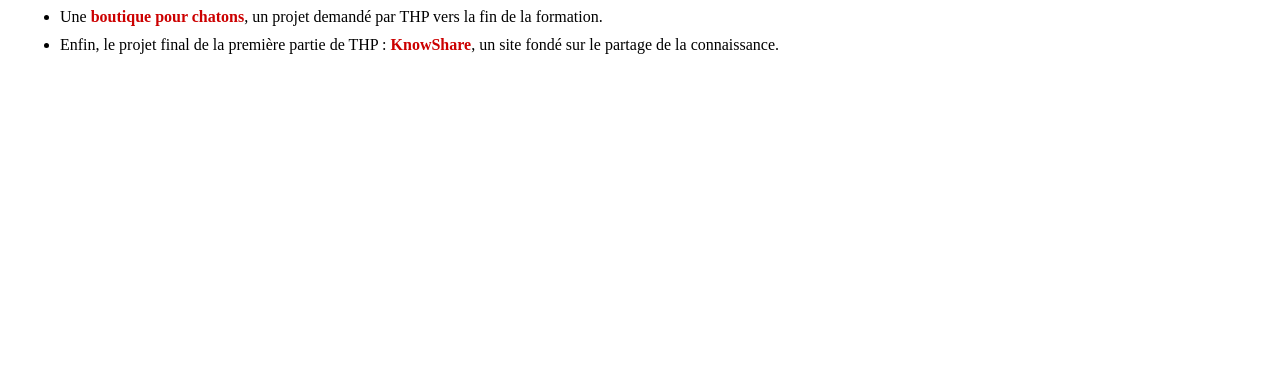
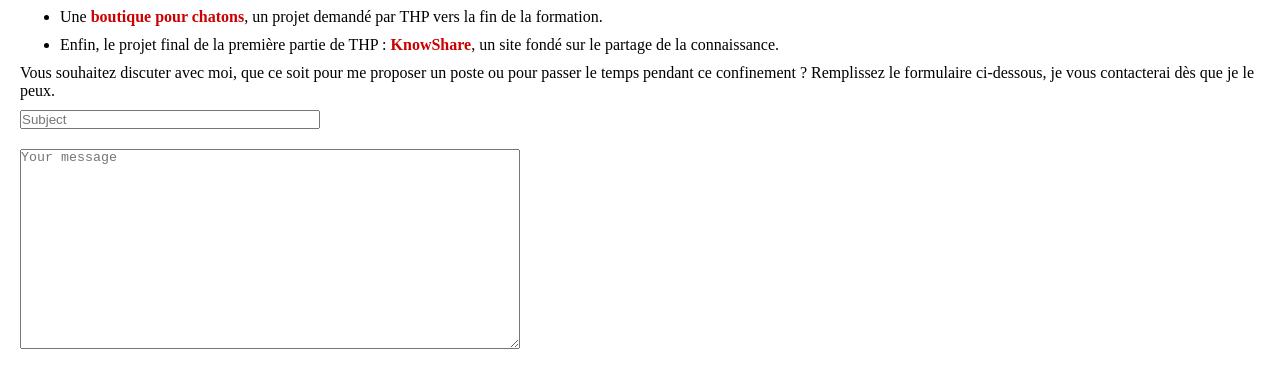
Before and after one commit to Mtwod/thpnext_w06d2_day_night_mode, a React (Create React App) app: page / in a window 1280 px wide. Shown: the part 218-606 px from the top of the page. Built offline with nearby package versions, Linux system fonts and the light colour scheme.

Commit message:
Add contact component

```diff
--- a/src/App.jsx
+++ b/src/App.jsx
@@ -1,3 +1,4 @@
+import Contact from 'components/Contact';
 import Header from 'components/Header';
 import Works from 'components/Works';
 import DayNightContext from 'contexts/DayNightContext';
@@ -20,6 +21,7 @@ const App = () => {
         <h1 className="App__title">Bonjour, je m&apos;appelle Maxime WONG. Bienvenue sur mon portfolio !</h1>
         <p className="App__presentation">Depuis quelques mois, j&apos;apprends le développement web grâce à The Hacking Projet. J&apos;ai ainsi pu apprendre à utiliser Ruby, Rails, JavaScript et React.</p>
         <Works />
+        <Contact />
       </div>
     </DayNightContext.Provider>
   );
--- a/src/components/Contact/index.jsx
+++ b/src/components/Contact/index.jsx
@@ -0,0 +1,16 @@
+import './style.scss';
+
+const Contact = () => {
+  const intro = 'Vous souhaitez discuter avec moi, que ce soit pour me proposer un poste ou pour passer le temps pendant ce confinement ? Remplissez le formulaire ci-dessous, je vous contacterai dès que je le peux.';
+  return (
+    <div className="Contact">
+      <p className="Contact__intro">{intro}</p>
+      <form className="Contact__form">
+        <input className="Contact__form__subject" type="text" placeholder="Subject" />
+        <textarea className="Contact__form__message" name="contactArea" placeholder="Your message" />
+      </form>
+    </div>
+  );
+};
+
+export default Contact;
--- /dev/null
+++ b/src/components/Contact/style.scss
@@ -0,0 +1,19 @@
+.Contact {
+
+  &__form {
+    display: flex;
+    flex-direction: column;
+    justify-content: space-around;
+
+    &__subject {
+      margin: 10px 0;
+      width: 300px;
+    }
+
+    &__message {
+      margin: 10px 0;
+      width: 500px;
+      height: 200px;
+    }
+  }
+}
```
